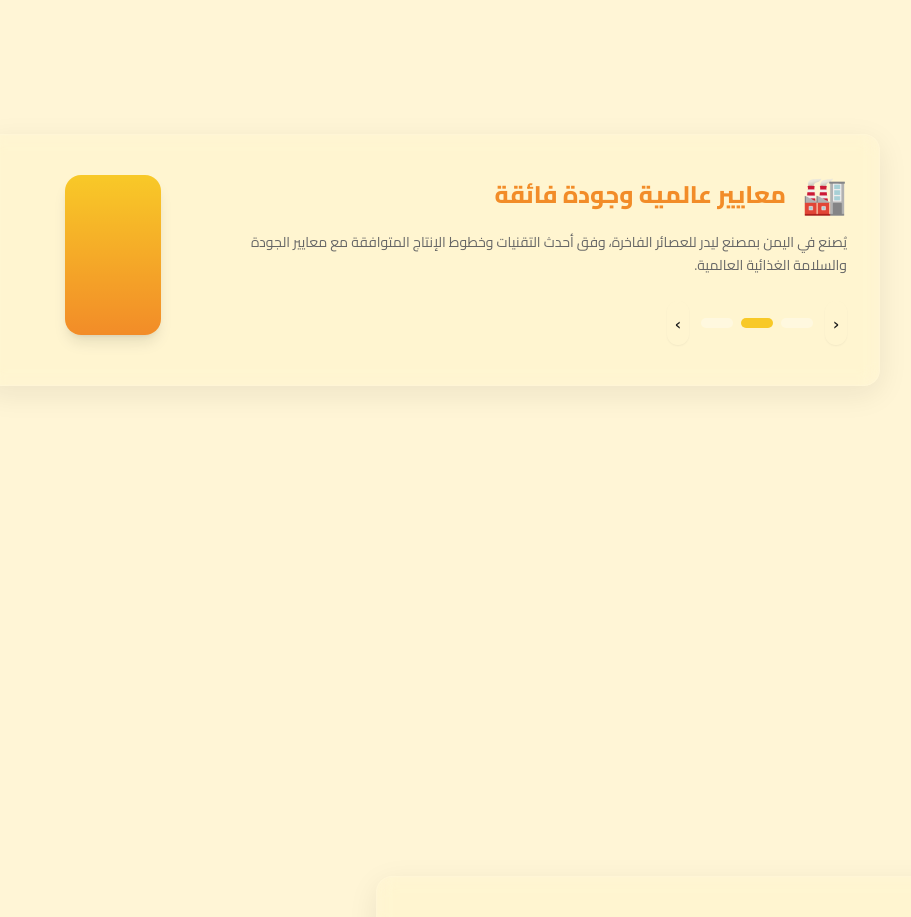
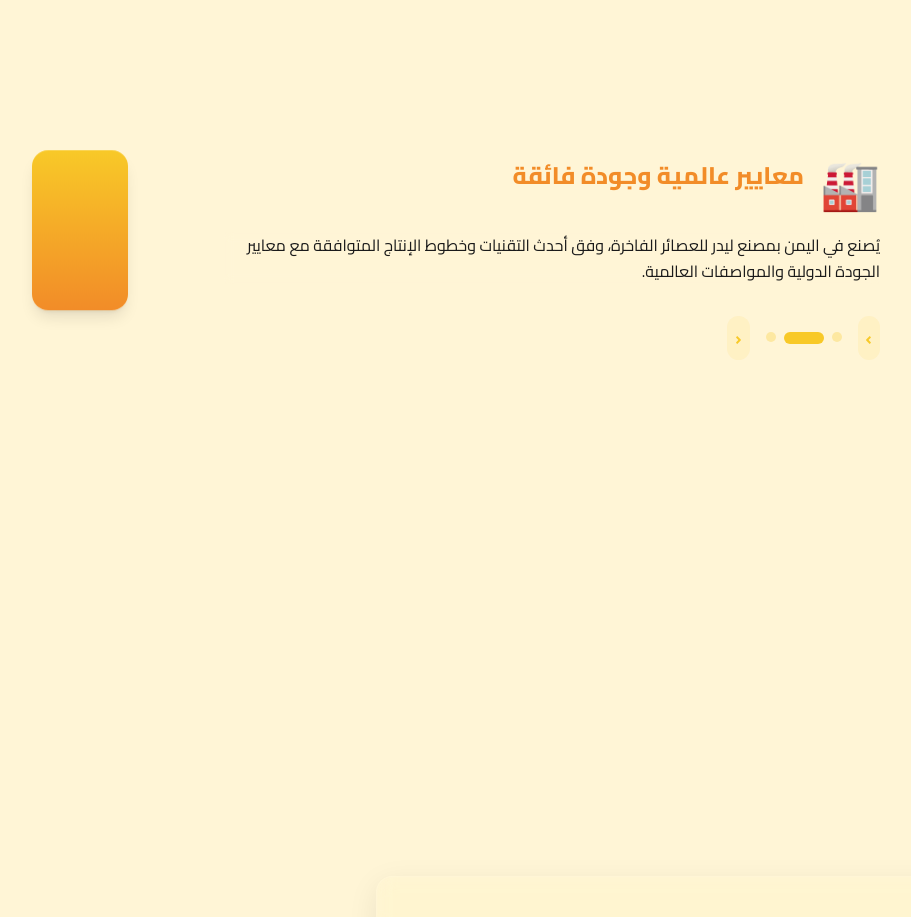
Before and after one commit to WWW-Alhnani-COM/Leader, a Next.js app: page / in a window 1280 px wide. Shown: the part 1740-2657 px from the top of the page, without its empty margins (208-1119 px from the left). Built offline with nearby package versions, Linux system fonts and the light colour scheme.

Commit message:
تعديل Features Section - نصوص تفاعلية بدلاً من البطاقات

```diff
--- a/components/FeaturesSection.tsx
+++ b/components/FeaturesSection.tsx
@@ -7,17 +7,17 @@ const features = [
   {
     icon: "🇾🇪",
     title: "هوية يمنية خالصة",
-    body: "يعتمد بشكل كامل على أجود أنواع المانجو وغيرها من المحاصيل الزراعية اليمنية. هذا المنتج دعم حقيقي للمزارع اليمني، حيث حولنا دعمنا من المزارع الهندي إلى المزارع اليمني.",
+    body: "يعتمد بشكل كامل على أجود أنواع المانجو وغيرها من المحاصيل الزراعية اليمنية. هذا المنتج دعم حقيقي للمزارع اليمني والاقتصاد الوطني.",
   },
   {
     icon: "🏭",
     title: "معايير عالمية وجودة فائقة",
-    body: "يُصنع في اليمن بمصنع ليدر للعصائر الفاخرة، وفق أحدث التقنيات وخطوط الإنتاج المتوافقة مع معايير الجودة والسلامة الغذائية العالمية.",
+    body: "يُصنع في اليمن بمصنع ليدر للعصائر الفاخرة، وفق أحدث التقنيات وخطوط الإنتاج المتوافقة مع معايير الجودة الدولية والمواصفات العالمية.",
   },
   {
     icon: "💪",
     title: "ثقة وخبرة عريقة",
-    body: "ينطلق من رحم مجموعة ر��يان العريقة التابعة لمجموعة عبدالله عتيبة التجارية، المشهود لها بالتميز والنجاح، وفي مقدمتها مصنع مياه صنعاء.",
+    body: "ينطلق من رحم مجموعة رويان العريقة التابعة لمجموعة عبدالله عتيبة ��لتجارية، المشهود لها بالتميز والاحترافية عبر عقود من الخبرة.",
   },
 ];
 
@@ -57,19 +57,31 @@ export default function FeaturesSection() {
   }
 
   return (
-    <section id="features" className="relative z-10 flex min-h-screen items-center px-6 py-24">
+    <section
+      id="features"
+      className="relative z-10 flex min-h-screen items-center px-6 py-24"
+    >
       <div className="mx-auto max-w-4xl">
-        <div className="content-card px-8 py-10">
-          <div className="flex items-start justify-between gap-6">
+        <div className="flex flex-col gap-8 md:flex-row md:items-start md:gap-12">
+          {/* Left side - Text content */}
           <div className="flex-1">
-              <div className="flex items-center gap-4">
-                <div className="text-4xl">{features[index].icon}</div>
+            {/* Icon and Title */}
+            <motion.div
+              initial={{ opacity: 0, scale: 0.8 }}
+              whileInView={{ opacity: 1, scale: 1 }}
+              key={index}
+              viewport={{ once: true }}
+              transition={{ duration: 0.5, ease: "easeOut" }}
+              className="flex items-start gap-4"
+            >
+              <div className="text-5xl">{features[index].icon}</div>
               <h3 className="font-cairo text-2xl font-extrabold text-orange">
                 {features[index].title}
               </h3>
-              </div>
+            </motion.div>
 
-              <div className="mt-4 text-right">
+            {/* Body text */}
+            <div className="mt-6">
               <AnimatePresence custom={direction} mode="wait">
                 <motion.p
                   key={index}
@@ -79,50 +91,62 @@ export default function FeaturesSection() {
                   animate="center"
                   exit="exit"
                   transition={{ duration: 0.55, ease: "easeOut" }}
-                    className="font-cairo text-sm leading-relaxed text-muted"
+                  className="font-cairo text-base leading-relaxed text-ink backdrop-blur-sm"
                 >
                   {features[index].body}
                 </motion.p>
               </AnimatePresence>
 
-                <div className="mt-6 flex items-center gap-3">
+              {/* Navigation controls */}
+              <div className="mt-8 flex items-center gap-4">
                 <button
                   aria-label="السابق"
                   onClick={() => go(index - 1)}
-                    className="rounded-full bg-white/6 p-2 text-xl shadow-sm transition hover:scale-105"
+                  className="rounded-full bg-mango/10 p-2 text-xl font-bold text-mango transition-all hover:scale-110 hover:bg-mango/20"
                 >
-                    ‹
+                  ›
                 </button>
                 <div className="flex gap-2">
                   {features.map((_, i) => (
-                      <button
+                    <motion.button
                       key={i}
                       aria-label={`عرض ${i + 1}`}
                       onClick={() => go(i)}
-                        className={`h-2.5 w-8 rounded-full transition-all duration-300 ${
+                      className={`rounded-full transition-all duration-300 ${
                         i === index
-                            ? "bg-mango"
-                            : "bg-white/30 hover:bg-white/50"
+                          ? "h-3 w-10 bg-mango"
+                          : "h-2.5 w-2.5 bg-mango/30 hover:bg-mango/50"
                       }`}
+                      whileHover={{ scale: 1.1 }}
                     />
                   ))}
                 </div>
                 <button
                   aria-label="التالي"
                   onClick={() => go(index + 1)}
-                    className="ml-auto rounded-full bg-white/6 p-2 text-xl shadow-sm transition hover:scale-105"
+                  className="ml-auto rounded-full bg-mango/10 p-2 text-xl font-bold text-mango transition-all hover:scale-110 hover:bg-mango/20"
                 >
-                    ›
+                  ‹
                 </button>
               </div>
             </div>
           </div>
 
-            <div className="hidden w-48 flex-shrink-0 items-center justify-center md:flex">
-              {/* decorative bottle / image placeholder - keep space for imagery */}
-              <div className="h-40 w-24 rounded-2xl bg-gradient-to-b from-mango to-orange shadow-lg" />
-            </div>
-          </div>
+          {/* Right side - Decorative bottle placeholder */}
+          <motion.div
+            initial={{ opacity: 0, scale: 0.8 }}
+            whileInView={{ opacity: 1, scale: 1 }}
+            key={index}
+            viewport={{ once: true }}
+            transition={{ duration: 0.6, ease: "easeOut" }}
+            className="hidden w-48 flex-shrink-0 items-center justify-center md:flex"
+          >
+            <motion.div
+              animate={{ y: [0, -10, 0] }}
+              transition={{ repeat: Infinity, duration: 3 }}
+              className="h-40 w-24 rounded-2xl bg-gradient-to-b from-mango to-orange shadow-lg backdrop-blur-sm"
+            />
+          </motion.div>
         </div>
       </div>
     </section>
```
Lines whose indentation alone changed are shown as unchanged.
